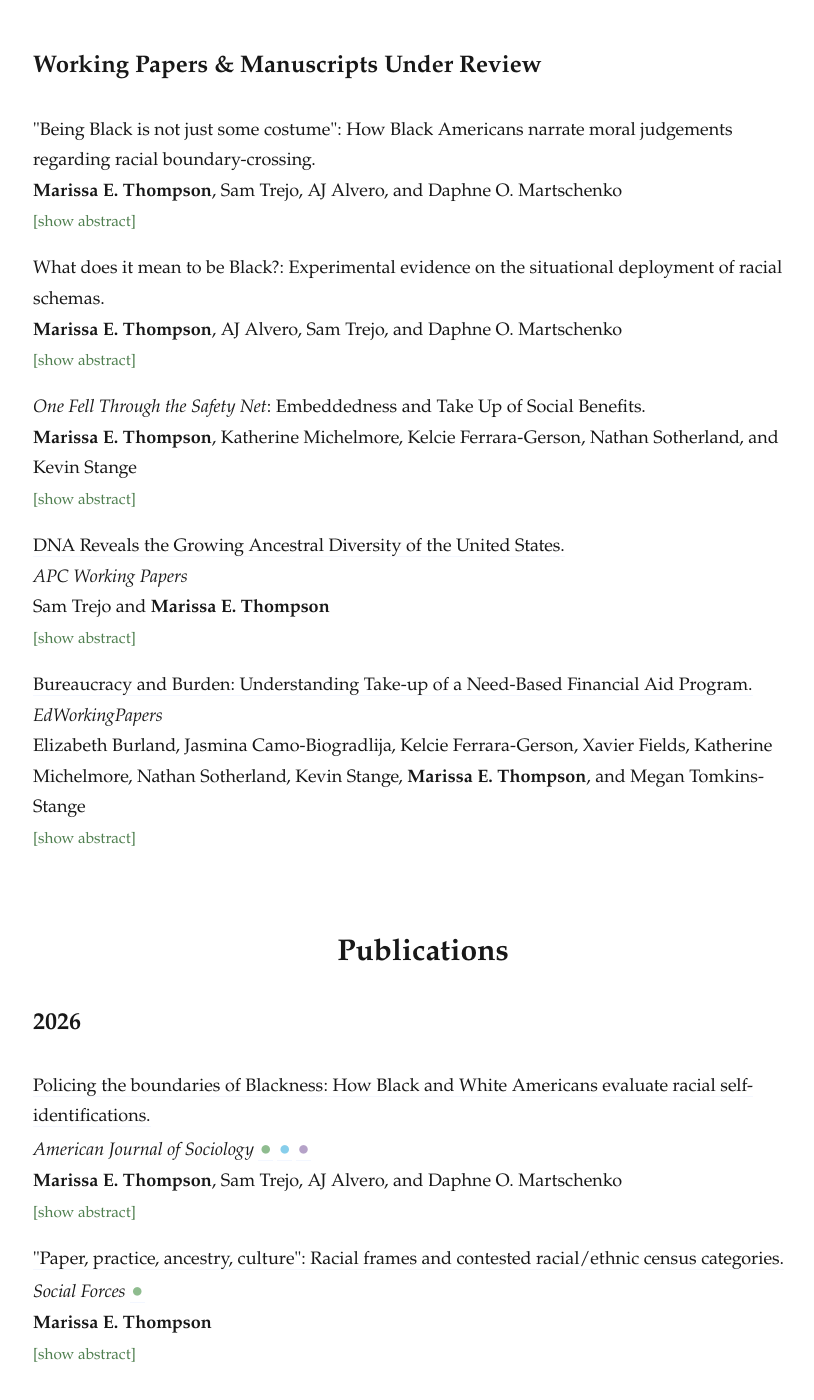
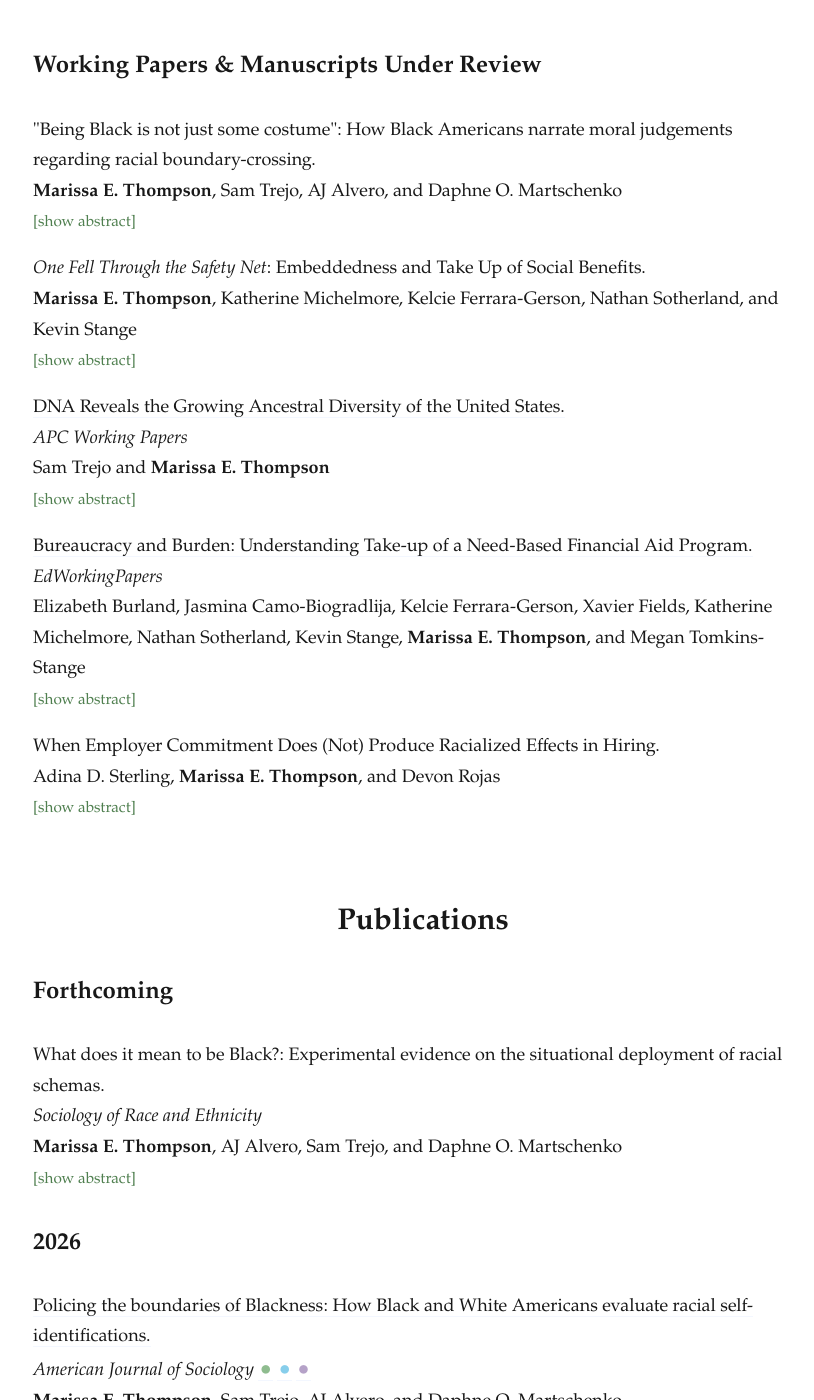
Before and after one commit to marissaethompson/marissaethompson.github.io, a Jekyll site: the page built from _pages/research.md, in a window 1280 px wide and 1400 px high, scrolled down 414 px. Shown: the whole window, without its empty margins (217-1031 px from the left). Built offline with Jekyll 4.4.1, drawn with Linux system fonts in a browser that asks for light colours; nearby versions of some CDN libraries; some web fonts are replaced.

Commit message:
june_28_2026

```diff
--- a/_pages/research.md
+++ b/_pages/research.md
@@ -37,14 +37,6 @@ image:
 
 <details>
 <summary>
-What does it mean to be Black?: Experimental evidence on the situational deployment of racial schemas.<br>
-<b>Marissa E. Thompson</b>, AJ Alvero, Sam Trejo, and Daphne O. Martschenko
-</summary>
-<p class="abstract">How do Black Americans construct narratives about the meaning and boundaries of Blackness in America today? We leverage an original, nationally-representative survey experiment among U.S.-born Black Americans (n=3,100) to examine (1) justifications used to validate or reject another’s racial self-identification as Black and (2) how situational cues shape these narratives. Using a vignette experiment and structural topic modeling, we find that both the social context (e.g., a census form vs. scholarship application) and the prior self-identification of the vignette individual affect the topics invoked by respondents, while genetic ancestry test information has no meaningful treatment effects. All told, we demonstrate that racial schemas—including frameworks emphasizing race as a personal choice or invoking the one-drop rule—are situationally deployed rather than fixed. We also highlight the limits of standard quantitative measures of racial classification, which do not entirely capture the nuanced ways that underlying narratives about race and belonging develop in contemporary Americans’ minds. </p>
-</details>
-
-<details>
-<summary>
 <i>One Fell Through the Safety Net</i>: Embeddedness and Take Up of Social Benefits.<br>
 <b>Marissa E. Thompson</b>, Katherine Michelmore, Kelcie Ferrara-Gerson, Nathan Sotherland, and Kevin Stange
 </summary>
@@ -69,16 +61,25 @@ Elizabeth Burland, Jasmina Camo-Biogradlija, Kelcie Ferrara-Gerson, Xavier Field
 <p class="abstract">Social welfare programs, including college financial aid, often only reach a fraction of eligible beneficiaries. We examine this problem through the lens of Michigan’s Tuition Incentive Program (TIP), a state need-based grant aid program. We conduct a large-scale mixed-methods study using data on over one million Michigan public-school students, and 55 interviews with front-line administrators, high school counselors, and financial aid staff. We find that while one third of Michigan high school graduates are eligible for TIP, its take-up rate is only 14 percent, diminishing its impact on college affordability. We identify key barriers that shape take-up: the presence of administrative burdens, and constraints faced by front-line administrators in alleviating these burdens when administrative responsibility is fractured and ill-defined.</p>
 </details>
 
-<!--<details>-->
-<!--<summary>-->
-<!--When Employer Commitment Does (Not) Produce Racialized Effects in Hiring.<br>-->
-<!--Adina D. Sterling, <b>Marissa E. Thompson</b>, and Devon Rojas-->
-<!--</summary>-->
-<!--<p class="abstract">Theory suggests that racial discrimination in labor markets is weakened when there is greater certainty about the capabilities of job candidates. However, early career individuals lack a track record of success, which leaves employers uncertain about their capabilities. In this study, we develop a theory on how racial discrimination in labor markets is reduced, even when candidates are unproven early in their careers. We argue that when employer commitment is low such as in internships, employers are less concerned about the potential downsides of hiring mistakes, and as a result, the influence of the race of candidates matters less than when employer commitment is greater, such as in entry-level jobs. To examine our theory, we place a novel field experiment using the candidate profiles of early stage candidates that vary by race and also conduct qualitative interviews. Consistent with our arguments on employer commitment, we find that for internships, a candidate’s race is less likely to predict whether they are selected compared to entry-level full-time jobs. We close with a discussion on how this study deepens our knowledge of organizations, race, and labor markets, and why without attending to early careers, our theories on addressing racial inequality are incomplete.</p>-->
-<!--</details>-->
+<details>
+<summary>
+When Employer Commitment Does (Not) Produce Racialized Effects in Hiring.<br>
+Adina D. Sterling, <b>Marissa E. Thompson</b>, and Devon Rojas
+</summary>
+<p class="abstract">Theory suggests that racial discrimination in labor markets is weakened when there is greater certainty about the capabilities of job candidates. However, early career individuals lack a track record of success, which leaves employers uncertain about their capabilities. In this study, we develop a theory on how racial discrimination in labor markets is reduced, even when candidates are unproven early in their careers. We argue that when employer commitment is low such as in internships, employers are less concerned about the potential downsides of hiring mistakes, and as a result, the influence of the race of candidates matters less than when employer commitment is greater, such as in entry-level jobs. To examine our theory, we place a novel field experiment using the candidate profiles of early stage candidates that vary by race and also conduct qualitative interviews. Consistent with our arguments on employer commitment, we find that for internships, a candidate’s race is less likely to predict whether they are selected compared to entry-level full-time jobs. We close with a discussion on how this study deepens our knowledge of organizations, race, and labor markets, and why without attending to early careers, our theories on addressing racial inequality are incomplete.</p>
+</details>
   <br>
 # <center>Publications</center>
 
+<h2>Forthcoming</h2>
+<details>
+<summary>
+What does it mean to be Black?: Experimental evidence on the situational deployment of racial schemas.<br>
+<i>Sociology of Race and Ethnicity</i><br>
+<b>Marissa E. Thompson</b>, AJ Alvero, Sam Trejo, and Daphne O. Martschenko
+</summary>
+<p class="abstract">How do Black Americans construct narratives about the meaning and boundaries of Blackness in America today? We leverage an original, nationally-representative survey experiment among U.S.-born Black Americans (n=3,100) to examine (1) justifications used to validate or reject another’s racial self-identification as Black and (2) how situational cues shape these narratives. Using a vignette experiment and structural topic modeling, we find that both the social context (e.g., a census form vs. scholarship application) and the prior self-identification of the vignette individual affect the topics invoked by respondents, while genetic ancestry test information has no meaningful treatment effects. All told, we demonstrate that racial schemas—including frameworks emphasizing race as a personal choice or invoking the one-drop rule—are situationally deployed rather than fixed. We also highlight the limits of standard quantitative measures of racial classification, which do not entirely capture the nuanced ways that underlying narratives about race and belonging develop in contemporary Americans’ minds. </p>
+</details>
 
 <h2>2026</h2>
 
```
Also changed, not shown: _data/settings.yml (+1 -1 lines), 2 other files.
